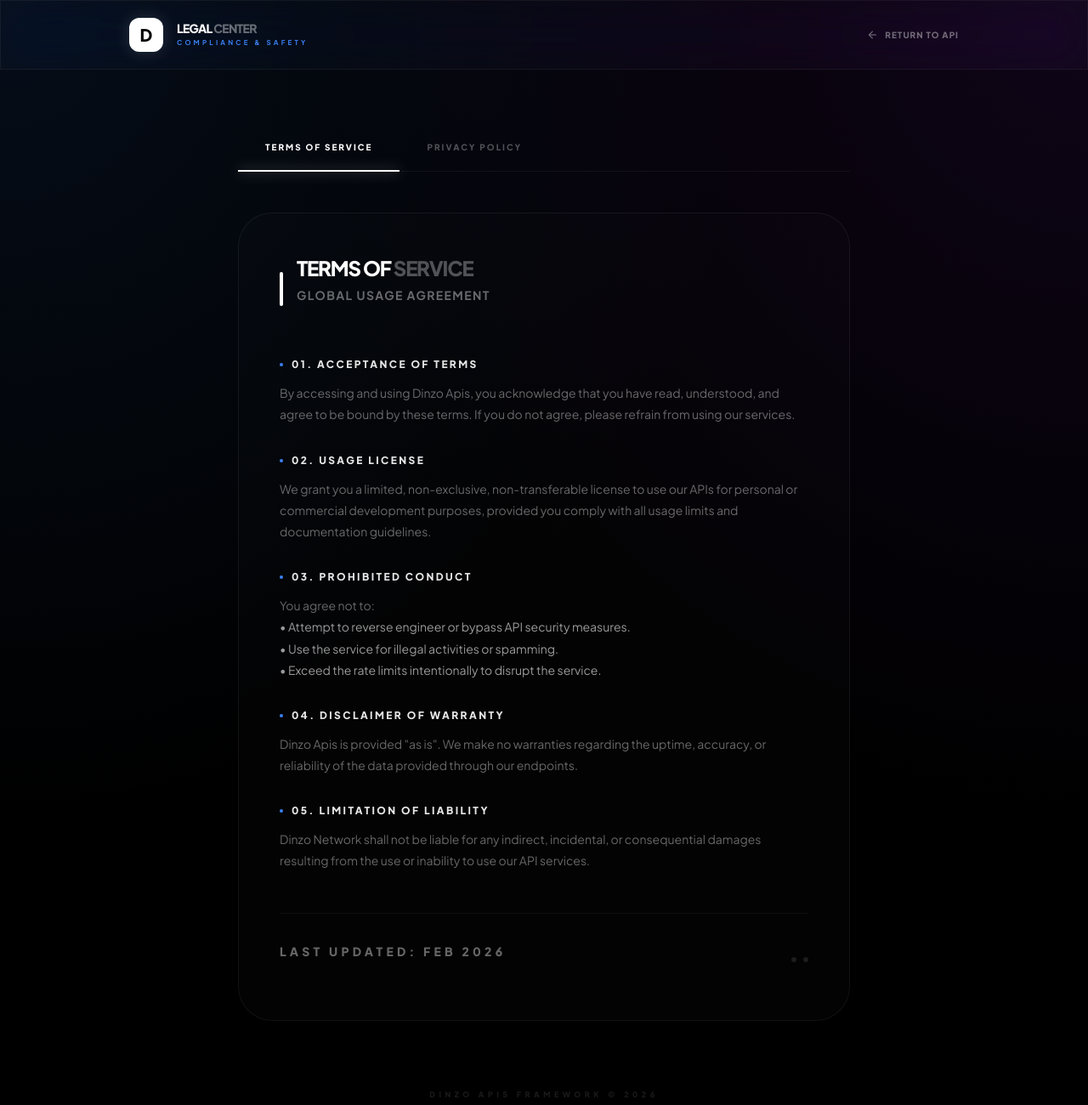
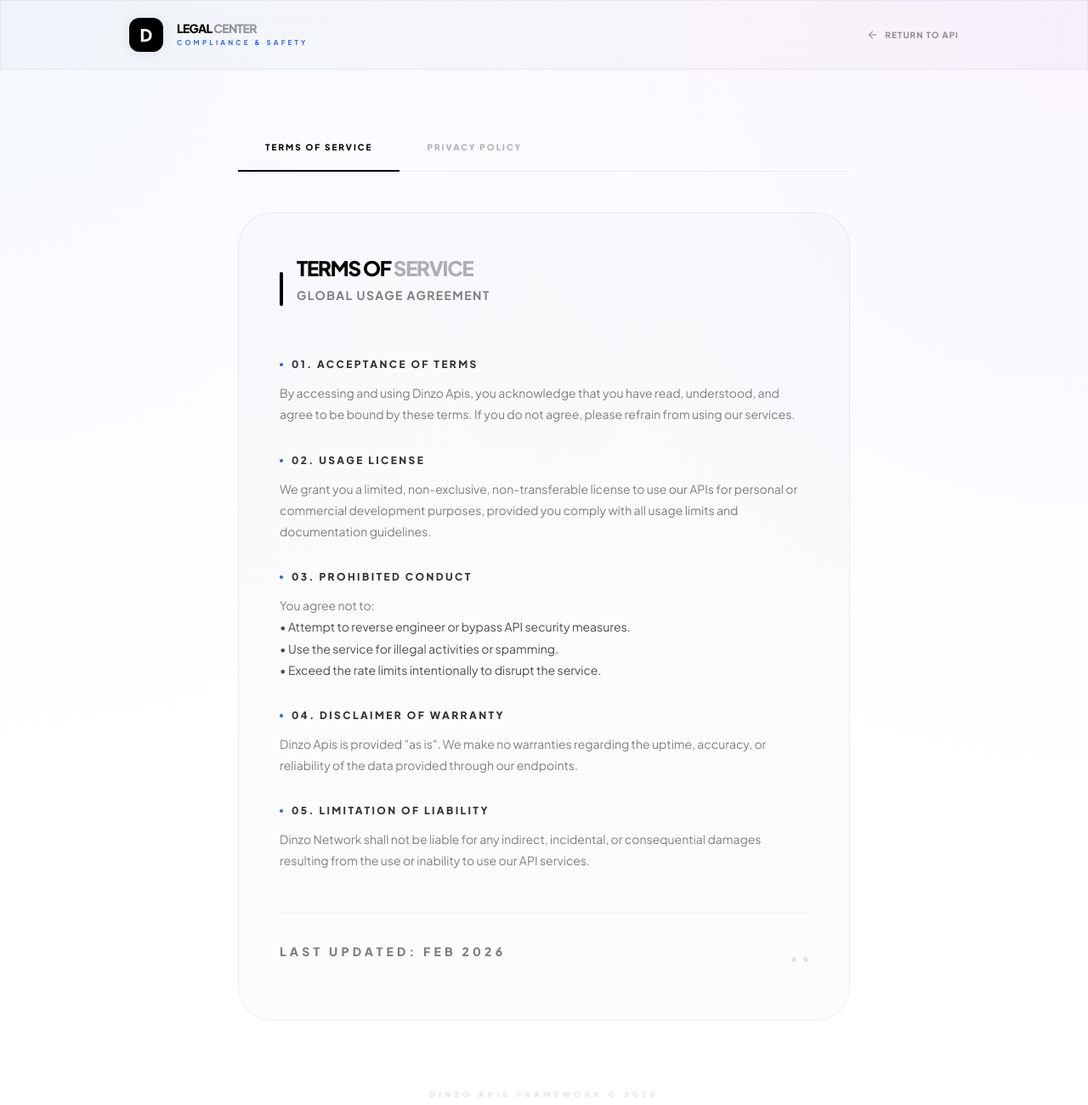
Before and after one commit to depannn11/AAA, a website: page api-page/legal.html in a window 1280 px wide. Shown: the whole page at 85% size. Drawn offline with nearby package versions, Linux system fonts and the light colour scheme.

Commit message:
Upload: api-page/legal.html

```diff
--- a/api-page/legal.html
+++ b/api-page/legal.html
@@ -22,28 +22,28 @@
     <style>
         ::-webkit-scrollbar { width: 4px; }
         ::-webkit-scrollbar-track { background: transparent; }
-        ::-webkit-scrollbar-thumb { background: rgba(255, 255, 255, 0.1); border-radius: 10px; }
+        ::-webkit-scrollbar-thumb { background: rgba(0, 0, 0, 0.1); border-radius: 10px; }
 
         body {
-            background: #000000;
+            background: #ffffff;
             background-image:
-                radial-gradient(at 0% 0%, rgba(59, 130, 246, 0.1) 0px, transparent 50%),
-                radial-gradient(at 100% 0%, rgba(147, 51, 234, 0.1) 0px, transparent 50%);
-            color: #ffffff;
+                radial-gradient(at 0% 0%, rgba(59, 130, 246, 0.05) 0px, transparent 50%),
+                radial-gradient(at 100% 0%, rgba(147, 51, 234, 0.05) 0px, transparent 50%);
+            color: #000000;
             min-height: 100vh;
         }
 
         .glass {
-            background: rgba(255, 255, 255, 0.02);
+            background: rgba(0, 0, 0, 0.02);
             backdrop-filter: blur(25px) saturate(180%);
             -webkit-backdrop-filter: blur(25px) saturate(180%);
-            border: 1px solid rgba(255, 255, 255, 0.05);
+            border: 1px solid rgba(0, 0, 0, 0.05);
         }
 
         .neo-card {
-            background: rgba(255, 255, 255, 0.01);
+            background: rgba(0, 0, 0, 0.01);
             backdrop-filter: blur(40px) saturate(200%);
-            border: 1px solid rgba(255, 255, 255, 0.06);
+            border: 1px solid rgba(0, 0, 0, 0.06);
             transition: all 0.5s cubic-bezier(0.16, 1, 0.3, 1);
         }
 
@@ -53,7 +53,7 @@
         }
 
         .tab-btn.active {
-            color: #ffffff;
+            color: #000000;
         }
 
         .tab-btn.active::after {
@@ -63,8 +63,8 @@
             left: 0;
             width: 100%;
             height: 2px;
-            background: #ffffff;
-            box-shadow: 0 0 15px rgba(255, 255, 255, 0.5);
+            background: #000000;
+            box-shadow: 0 0 15px rgba(0, 0, 0, 0.1);
         }
 
         .legal-content h3 {
@@ -74,7 +74,7 @@
             letter-spacing: 0.2em;
             margin-top: 2rem;
             margin-bottom: 0.75rem;
-            color: rgba(255, 255, 255, 0.9);
+            color: rgba(0, 0, 0, 0.8);
             display: flex;
             align-items: center;
             gap: 10px;
@@ -84,14 +84,14 @@
             content: '';
             width: 4px;
             height: 4px;
-            background: #3b82f6;
+            background: #2563eb;
             border-radius: 50%;
         }
 
         .legal-content p {
             font-size: 0.875rem;
             line-height: 1.8;
-            color: rgba(255, 255, 255, 0.4);
+            color: rgba(0, 0, 0, 0.5);
             margin-bottom: 1.25rem;
         }
 
@@ -105,18 +105,18 @@
 </head>
 <body class="font-sans antialiased">
 
-    <header class="sticky top-0 z-50 glass border-b border-white/5">
+    <header class="sticky top-0 z-50 glass border-b border-black/5">
         <div class="max-w-5xl mx-auto px-6 h-20 flex items-center justify-between">
             <div class="flex items-center gap-4">
-                <a href="/" class="w-10 h-10 bg-white rounded-xl flex items-center justify-center shadow-[0_0_20px_rgba(255,255,255,0.15)]">
-                    <span class="text-black font-black text-xl leading-none">D</span>
+                <a href="/" class="w-10 h-10 bg-black rounded-xl flex items-center justify-center shadow-[0_0_20px_rgba(0,0,0,0.1)]">
+                    <span class="text-white font-black text-xl leading-none">D</span>
                 </a>
                 <div>
-                    <h1 class="text-sm font-black tracking-tighter uppercase leading-none">Legal <span class="text-white/40">Center</span></h1>
-                    <p class="text-[8px] font-bold text-blue-500 uppercase tracking-[0.4em] mt-1">Compliance & Safety</p>
+                    <h1 class="text-sm font-black tracking-tighter uppercase leading-none text-black">Legal <span class="text-black/40">Center</span></h1>
+                    <p class="text-[8px] font-bold text-blue-600 uppercase tracking-[0.4em] mt-1">Compliance & Safety</p>
                 </div>
             </div>
-            <a href="/" class="text-[10px] font-black uppercase tracking-widest text-white/40 hover:text-white transition-all flex items-center gap-2">
+            <a href="/" class="text-[10px] font-black uppercase tracking-widest text-black/40 hover:text-black transition-all flex items-center gap-2">
                 <i class="material-icons text-sm">arrow_back</i>
                 Return to API
             </a>
@@ -124,18 +124,18 @@
     </header>
 
     <main class="max-w-3xl mx-auto px-6 py-16">
-        <div class="flex border-b border-white/5 mb-12">
-            <button onclick="switchTab('terms')" id="btn-terms" class="tab-btn active px-8 py-5 text-[10px] font-black uppercase tracking-[0.2em] text-white/30">Terms of Service</button>
-            <button onclick="switchTab('privacy')" id="btn-privacy" class="tab-btn px-8 py-5 text-[10px] font-black uppercase tracking-[0.2em] text-white/30">Privacy Policy</button>
+        <div class="flex border-b border-black/5 mb-12">
+            <button onclick="switchTab('terms')" id="btn-terms" class="tab-btn active px-8 py-5 text-[10px] font-black uppercase tracking-[0.2em] text-black/30">Terms of Service</button>
+            <button onclick="switchTab('privacy')" id="btn-privacy" class="tab-btn px-8 py-5 text-[10px] font-black uppercase tracking-[0.2em] text-black/30">Privacy Policy</button>
         </div>
 
         <div id="terms" class="legal-content animate-section">
             <div class="neo-card rounded-[2.5rem] p-10 md:p-12">
                 <div class="flex items-center gap-4 mb-10">
-                    <div class="w-1 h-10 bg-white rounded-full"></div>
+                    <div class="w-1 h-10 bg-black rounded-full"></div>
                     <div>
-                        <h2 class="text-2xl font-black tracking-tighter uppercase">Terms of <span class="text-white/30">Service</span></h2>
-                        <p class="text-[9px] font-bold text-white/20 uppercase tracking-widest mt-1 m-0">Global Usage Agreement</p>
+                        <h2 class="text-2xl font-black tracking-tighter uppercase text-black">Terms of <span class="text-black/30">Service</span></h2>
+                        <p class="text-[9px] font-bold text-black/20 uppercase tracking-widest mt-1 m-0">Global Usage Agreement</p>
                     </div>
                 </div>
 
@@ -147,9 +147,9 @@
 
                 <h3>03. Prohibited Conduct</h3>
                 <p>You agree not to:
-                    <br><span class="text-white/60">• Attempt to reverse engineer or bypass API security measures.</span>
-                    <br><span class="text-white/60">• Use the service for illegal activities or spamming.</span>
-                    <br><span class="text-white/60">• Exceed the rate limits intentionally to disrupt the service.</span>
+                    <br><span class="text-black/70">• Attempt to reverse engineer or bypass API security measures.</span>
+                    <br><span class="text-black/70">• Use the service for illegal activities or spamming.</span>
+                    <br><span class="text-black/70">• Exceed the rate limits intentionally to disrupt the service.</span>
                 </p>
 
                 <h3>04. Disclaimer of Warranty</h3>
@@ -158,11 +158,11 @@
                 <h3>05. Limitation of Liability</h3>
                 <p>Dinzo Network shall not be liable for any indirect, incidental, or consequential damages resulting from the use or inability to use our API services.</p>
 
-                <div class="mt-12 pt-8 border-t border-white/5 flex justify-between items-center">
-                    <p class="text-[9px] font-black text-white/10 uppercase tracking-[0.3em]">Last Updated: Feb 2026</p>
+                <div class="mt-12 pt-8 border-t border-black/5 flex justify-between items-center">
+                    <p class="text-[9px] font-black text-black/10 uppercase tracking-[0.3em]">Last Updated: Feb 2026</p>
                     <div class="flex gap-2">
-                        <div class="w-1.5 h-1.5 rounded-full bg-white/10"></div>
-                        <div class="w-1.5 h-1.5 rounded-full bg-white/10"></div>
+                        <div class="w-1.5 h-1.5 rounded-full bg-black/10"></div>
+                        <div class="w-1.5 h-1.5 rounded-full bg-black/10"></div>
                     </div>
                 </div>
             </div>
@@ -171,10 +171,10 @@
         <div id="privacy" class="legal-content hidden animate-section">
             <div class="neo-card rounded-[2.5rem] p-10 md:p-12">
                 <div class="flex items-center gap-4 mb-10">
-                    <div class="w-1 h-10 bg-blue-500 rounded-full shadow-[0_0_15px_rgba(59,130,246,0.5)]"></div>
+                    <div class="w-1 h-10 bg-blue-600 rounded-full shadow-[0_0_15px_rgba(37,99,235,0.3)]"></div>
                     <div>
-                        <h2 class="text-2xl font-black tracking-tighter uppercase">Privacy <span class="text-white/30">Policy</span></h2>
-                        <p class="text-[9px] font-bold text-blue-500/40 uppercase tracking-widest mt-1 m-0">Data Protection Standards</p>
+                        <h2 class="text-2xl font-black tracking-tighter uppercase text-black">Privacy <span class="text-black/30">Policy</span></h2>
+                        <p class="text-[9px] font-bold text-blue-600/40 uppercase tracking-widest mt-1 m-0">Data Protection Standards</p>
                     </div>
                 </div>
 
@@ -193,18 +193,18 @@
                 <h3>05. Security</h3>
                 <p>We implement industry-standard security measures to protect your data. However, no method of transmission over the internet is 100% secure.</p>
 
-                <div class="mt-12 pt-8 border-t border-white/5 flex justify-between items-center">
-                    <p class="text-[9px] font-black text-white/10 uppercase tracking-[0.3em]">Last Updated: Feb 2026</p>
+                <div class="mt-12 pt-8 border-t border-black/5 flex justify-between items-center">
+                    <p class="text-[9px] font-black text-black/10 uppercase tracking-[0.3em]">Last Updated: Feb 2026</p>
                     <div class="flex gap-2">
-                        <div class="w-1.5 h-1.5 rounded-full bg-blue-500/20"></div>
-                        <div class="w-1.5 h-1.5 rounded-full bg-blue-500/20"></div>
+                        <div class="w-1.5 h-1.5 rounded-full bg-blue-600/20"></div>
+                        <div class="w-1.5 h-1.5 rounded-full bg-blue-600/20"></div>
                     </div>
                 </div>
             </div>
         </div>
 
         <footer class="mt-20 text-center">
-            <p class="text-[9px] font-black text-white/10 uppercase tracking-[0.5em]">Dinzo Apis Framework © 2026</p>
+            <p class="text-[9px] font-black text-black/10 uppercase tracking-[0.5em]">Dinzo Apis Framework © 2026</p>
         </footer>
     </main>
 
```
